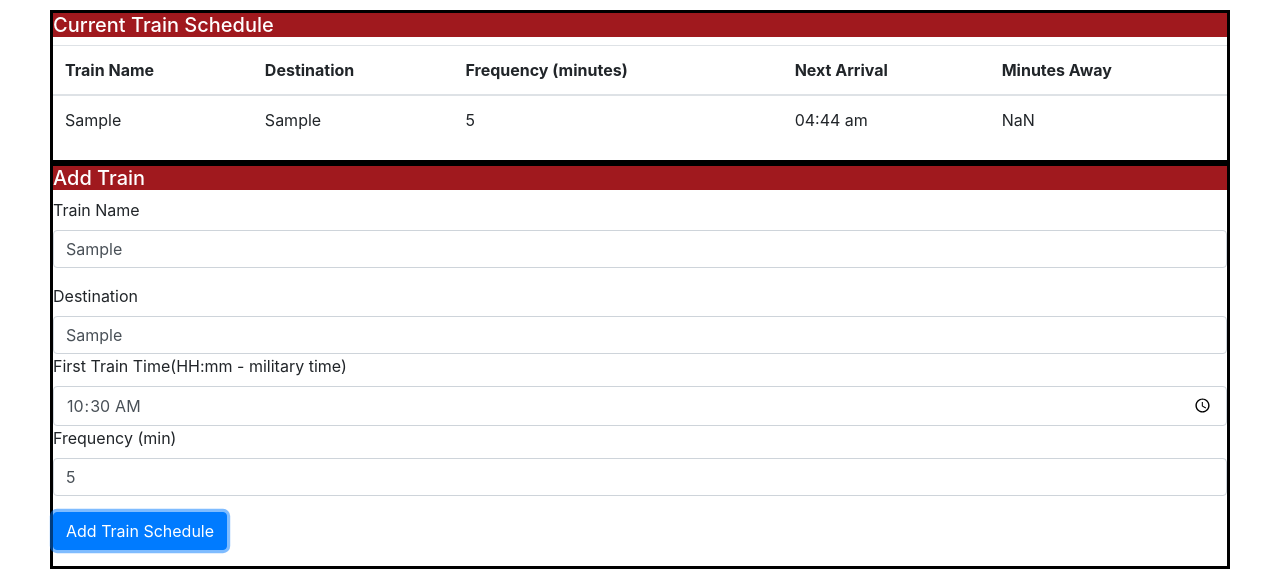
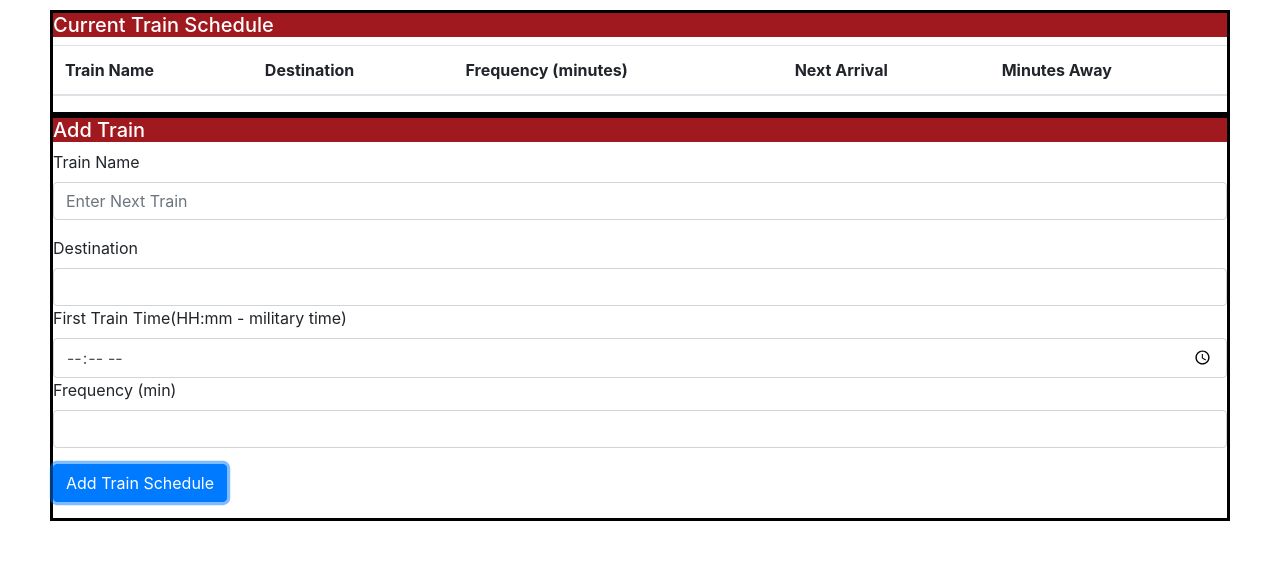
Before and after one commit to Pennboy1992/Firebase-Train, a plain HTML site: page index.html in a window 1280 px wide. Both pictures are taken after typing "Sample", "Sample", "10:30", "5" into the empty fields and a click on the button "Add Train Schedule". Shown: the part 283-852 px from the top of the page. After the commit the page ends 804 px from the top, so only its background shows below. Drawn offline with nearby package versions, Linux system fonts and the light colour scheme; no server answers.

Commit message:
added more jQuery and finished final round of debugging, renamed classes in html to make future code intergration easier, still needs a little more debugging to eliminate unread functions and add descriptions

```diff
--- a/assets/javascript/app.js
+++ b/assets/javascript/app.js
@@ -13,61 +13,76 @@ firebase.initializeApp(firebaseConfig);
 var database = firebase.database();
 var currentTime = moment();
 
-$("#submitTrain").on("click", function(event){
+
+
+ $("#submitTrain").on("click", function(event){
   event.preventDefault();
 
-   var nTrain = "";
-   var nDest = "";
-   var nTime = "";
-   var nFreq = 0 + "mins";
-   var nArriv = 0;
-   var minAway = 0;
 
-  // $("#submitTrain").on("click", function(event){
-  //   event.preventDefault();
-
-nTrain = $("#train-name").val().trim();
- nDest = $("#destination").val().trim();
- nTime = $("#train-time").val().trim();
- nFreq = $("#frequency").val().trim();
+  var trainName = $("#train-name-input").val().trim();
+  var trainDestination = $("#destination-input").val().trim();
+  var trainTime = moment($("#time-input").val().trim(), "HH:mm" ).format("HH:mm");
+  var trainFrequency = $("#frequency-input").val().trim();
 
 
- var firstTrainConverted = moment(nTime, "hh:mm a").subtract("1, years");
-    var difference = currentTime.diff(moment(firstTrainConverted), "minutes");
-    var remainder = difference % frequency;
-    var minAway = nFreq - remainder;
-    var nArriv = moment().add(minAway, "minutes").format("hh:mm a");
+  var newTrain = {
+    name: trainName,
+    destination: trainDestination,
+    time: trainTime,
+    frequency: trainFrequency
+  };
+
+
+  database.ref().push(newTrain);
+
+
+  $("#train-name-input").val("");
+  $("#destination-input").val("");
+  $("#time-input").val("");
+  $("#frequency-input").val("");
+});
+
+    database.ref().on("child_added", function(childSnapshot, prevChildKey) {
+
+
+  var trainName = childSnapshot.val().name;
+  var trainDestination = childSnapshot.val().destination;
+  var trainTime = childSnapshot.val().time;
+  var trainFrequency = childSnapshot.val().frequency;
+
+    console.log(trainName);
+  	console.log(trainDestination);
+  	console.log(trainTime);
+  	console.log(trainFrequency);
 
 
 
- if(nTrain === "" ||  nDest === "" || nTime === 0 || nFreq ===""){
-
-  alert("Fill out the form ya foo!");
-return false};
+    var tFrequency = trainFrequency;
 
 
-    // console.log(random);
-    console.log(nTrain);
-    console.log(nDest);
-    console.log(nTime);
-    console.log(nFreq);
+    var firstTime = trainTime;
 
 
-    database.ref().push({
+    var firstTimeConverted = moment(firstTime, "hh:mm").subtract(1, "years");
 
 
-
-      name: nTrain,
-      Destination: nDest,
-      Frequency: nFreq,
-      NextArrival: nArriv,
-      dateAdded: firebase.database.ServerValue.TIMESTAMP
+    var currentTime = moment();
 
 
+    var diffTime = moment().diff(moment(firstTimeConverted), "minutes");
 
 
-    });
+    var tRemainder = diffTime % tFrequency;
 
 
-    $("#resulttable").append("<tr><td>" + nTrain  + "</td><td>" + nDest + "</td><td>" + nFreq + "</td><td>" + nArriv + "</td><td>" + minAway + "</td></tr>");
-  });
+    var tMinutesTillTrain = tFrequency - tRemainder;
+
+    console.log(tMinutesTillTrain)
+
+    var nextTrain = moment().add(tMinutesTillTrain, "minutes").format("hh:mm");
+
+    console.log(nextTrain)
+
+  $("#trainTable > tbody").append("<tr><td>" + trainName + "</td><td>" + trainDestination + "</td><td>" +
+  trainFrequency + "</td><td>" + nextTrain + "</td><td>" + tMinutesTillTrain + "</td></tr>");
+});
--- a/index.html
+++ b/index.html
@@ -53,20 +53,21 @@
             </div>
             <div class="form-group">
                 <label for="exampleInputEmail1">Train Name</label>
-                <input type="text" class="form-control" id="train-name" aria-describedby="emailHelp"
+                <input type="text" class="form-control" id="train-name-input" aria-describedby="emailHelp"
                     placeholder="Enter Next Train">
 
             </div>
             <div class="form-group">
                 <label for="exampleInputEmail1">Destination</label>
-                <input type="text" class="form-control" id="destination" aria-describedby="emailHelp" placeholder="">
+                <input type="text" class="form-control" id="destination-input" aria-describedby="emailHelp"
+                    placeholder="">
                 <div class="form-group">
                     <label for="exampleInputEmail1">First Train Time(HH:mm - military time)</label>
-                    <input type="time" class="form-control" id="train-time" aria-describedby="emailHelp" placeholder="">
+                    <input type="time" class="form-control" id="time-input" aria-describedby="emailHelp" placeholder="">
 
                     <div class="form-group">
                         <label for="exampleInputEmail1">Frequency (min)</label>
-                        <input type="number" class="form-control" id="frequency" aria-describedby="emailHelp"
+                        <input type="number" class="form-control" id="frequency-input" aria-describedby="emailHelp"
                             placeholder="">
 
 
```
Lines whose indentation alone changed are shown as unchanged.
